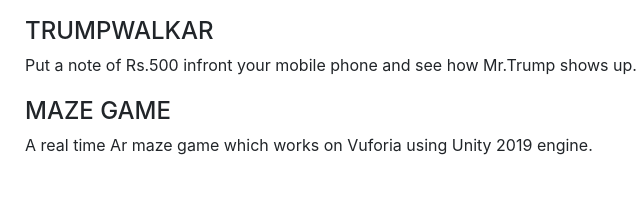
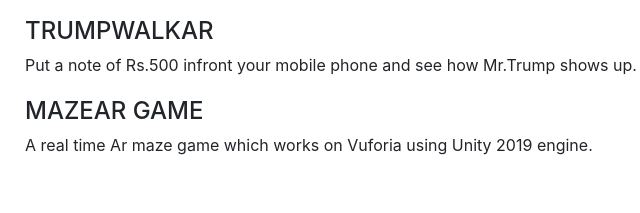
Before and after one commit to Arpit599/Arpit599.github.io, a website with bundled scripts: page index.html in a window 1280 px wide. Shown: the part 1430-1643 px from the top of the page, 295-935 px from the left. Built offline with nearby package versions, Linux system fonts and the light colour scheme; a web font is replaced by a local one.

Commit message:
Update index.html

```diff
--- a/index.html
+++ b/index.html
@@ -92,7 +92,7 @@
             <p>Want to experience your dream car in real time? I got this, with my app you can experience Lamborghini Aventador both from outside and inside.</p>
             <div class="subheading mb-1">TrumpWalkAR</div>
             <p>Put a note of Rs.500 infront your mobile phone and see how Mr.Trump shows up.</p>
-            <div class="subheading mb-1">Maze Game</div>
+            <div class="subheading mb-1">MazeAR Game</div>
             <p>A real time Ar maze game which works on Vuforia using Unity 2019 engine.</p>
           </div>
           <div class="resume-date text-md-right">
```
